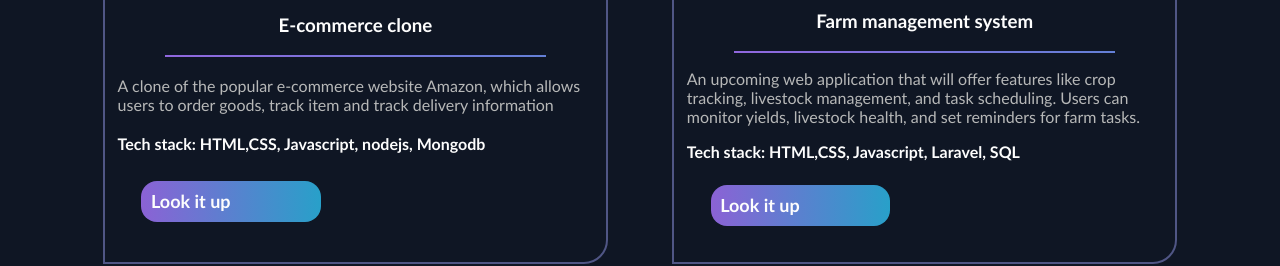
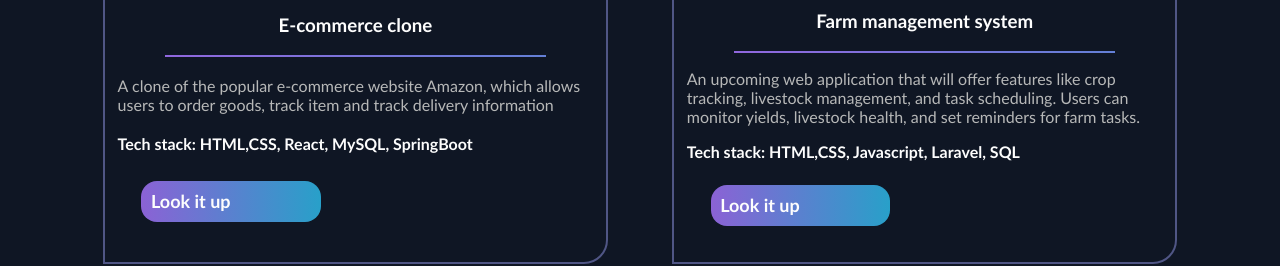
Before and after one commit to paul-murithi/portfolio, a React (Vite) app: page / in a window 1280 px wide. Shown: the part 1360-1626 px from the top of the page. Built offline with nearby package versions, Linux system fonts and the light colour scheme.

Commit message:
Update project's Tech Stack.

```diff
--- a/src/Components/Projects/Project.jsx
+++ b/src/Components/Projects/Project.jsx
@@ -40,7 +40,7 @@ export const Project = () => {
           buttonText="Look it up"
           details="A clone of the popular e-commerce website Amazon, which allows users
           to order goods, track item and track delivery information"
-          stack="Tech stack: HTML,CSS, Javascript, nodejs, Mongodb"
+          stack="Tech stack: HTML,CSS, React, MySQL, SpringBoot"
           title="E-commerce clone"
           link="https://github.com/paul-murithi/Amazon-Ecommerce-clone"
         />
```
